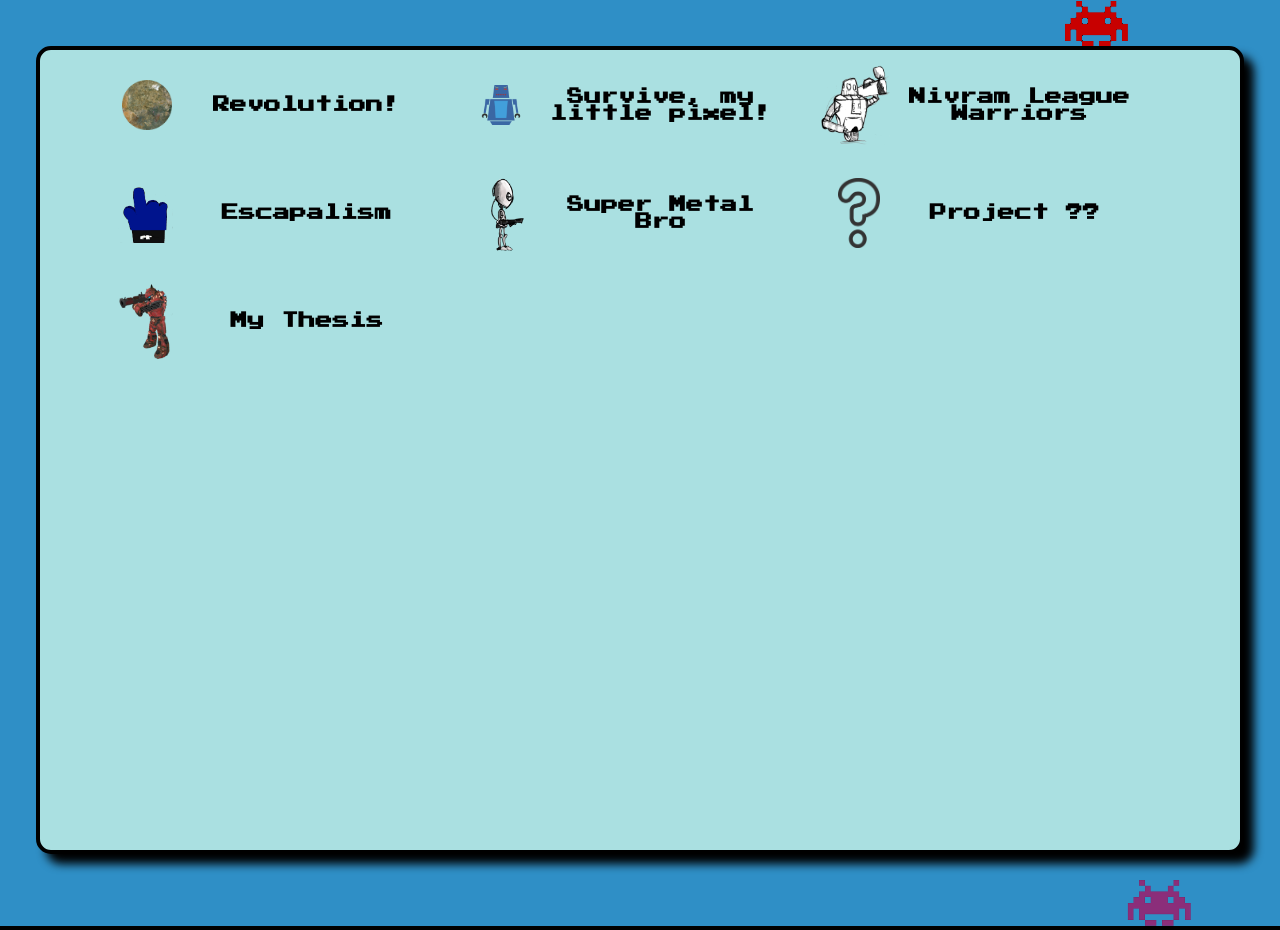
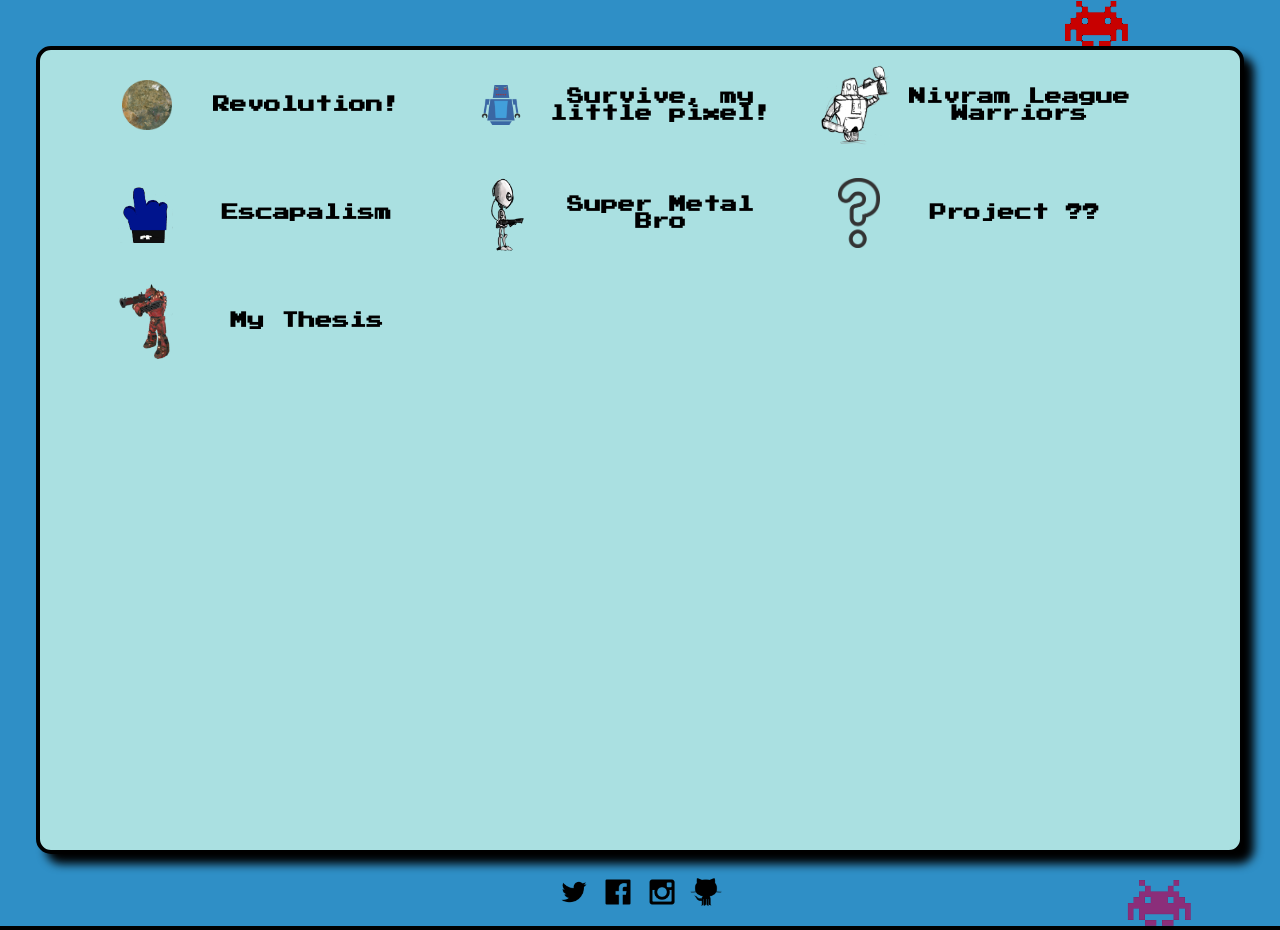
Before and after one commit to Chaosviper/Chaosviper.github.io, a plain HTML site: page index.html in a window 1280 px wide. Shown: the part 788-1718 px from the top of the page. Drawn offline with Linux system fonts and the light colour scheme.

Commit message:
Linked the paper pubblication. Added footer: it contains fb, instagram, gihub and twitter links!

```diff
--- a/CSS/BaseCSS.css
+++ b/CSS/BaseCSS.css
@@ -80,6 +80,18 @@
 	vertical-align: middle;
 
 	font-family: sans-serif;
+}
+
+.footer{
+	display: table-cell;
+	vertical-align: bottom;
+	padding-bottom:10px;
+	width: 100%;
+	text-align: center;
+}
+
+.footer a{
+	text-decoration: none;
 }
 
 .innerVerticalCentered p:first-child{
@@ -255,3 +267,9 @@ a {
 p span {
 	font-weight: bold;
 }
+
+
+.social{
+	width: 40px;
+	height: 40px;
+}
--- a/Code/functionality.js
+++ b/Code/functionality.js
@@ -303,5 +303,8 @@ function getGameURLVariable(gameIndex){
 		case 6:
 			return THESIS_SRC;
 			break;
+		case 7:
+			return PAPER_SRC;
+			break;
 	}
 }
--- a/Code/variables.js
+++ b/Code/variables.js
@@ -13,6 +13,7 @@ var GAME_SRC_ESC = "Games/Escapalism/Escapalism.html";
 var GAME_SRC_ESC_MAP = "Games/Escapalism/EscpMapGen.html";
 var GAME_SRC_SMB = "Games/SuperMetalBro/SuperMetalBro.html";
 var THESIS_SRC = "Thesis/TesiRiccardoStucchi.pdf";
+var PAPER_SRC = "http://kghost.de/cig_proc/full/paper_77.pdf";
 
 var IMAGES_SRC_REV = ["Resources/Rev/0.png","Resources/Rev/1.png","Resources/Rev/2.png",
 								"Resources/Rev/3.png", "Resources/Rev/4.png"];
--- a/index.html
+++ b/index.html
@@ -66,6 +66,22 @@
 	<div style='position:absolute; top:0px; left:0; width:100%; height:120px; z-index:-1; min-width:1110px; background:#AAE0E1'>
 	</div>
 	<div style='position:absolute; top:120px; left:0; width:100%; height:1584px; z-index:-1; border-bottom: 4px solid; min-width:1110px; background-image: url("./Resources/background.png"); background-size:100%; border-top: solid 10px black'>
+		<div class='outerVerticalCentered'>
+			<div class='footer'>
+				<a href='https://twitter.com/RiccardoStucchi'>
+					<img class='social' src='./Resources/Social/twitter.png'>
+				</a>
+				<a href='https://www.facebook.com/Chaosviper'>
+					<img class='social' src='./Resources/Social/fb.png'>
+				</a>
+				<a href='https://instagram.com/rickystucchi/'>
+					<img class='social' src='./Resources/Social/instagram.png'>
+				</a>
+				<a href='https://github.com/Chaosviper'>
+					<img class='social' src='./Resources/Social/github.png'>
+				</a>
+			</div>
+		</div>
 	</div>
 
 	<div style='height:120px; font-family:Pixel; padding-left:30px; min-width:1064px'>
@@ -409,12 +425,16 @@ Our maps are generated using <span>genetics algorithms</span> with a <span>simul
 At the end, we shown that it's possible, using the procedural content generation, create <span>maps</span> that <span>balance the different player skills/strategies</span>.
 </p>
 <p>
-Below you can find my thesis (Italian only). Soon will be available our paper submitted for this year edition (2014) of <span><a href='http://www.cig2014.de/doku.php'>CIG</a></span>.
+Below you can find my thesis (Italian only) and our paper submitted for this year edition (2014) of <span><a href='http://www.cig2014.de/doku.php'>CIG</a></span>.
 									</p>
 									<div style='padding-top:10px'>
-											<div style='float:left; width:100%'>
+											<div style='float:left; width:50%'>
 												<h4 class='TextButton' onclick='redirectToGameURL(6)'>
 													Thesis (Italian Only)  <img src='Resources/OtherImage/pdfIcon.gif' style='height:50px; padding-left:10px;  vertical-align:middle'/></h4>
+											</div>
+											<div style='float:left; width:50%'>
+												<h4 class='TextButton' onclick='redirectToGameURL(7)'>
+													Paper [CIG]  <img src='Resources/OtherImage/pdfIcon.gif' style='height:50px; padding-left:10px;  vertical-align:middle'/></h4>
 											</div>
 									</div>
 								</div>
```
Also changed, not shown: Resources/Social/fb.png (added), Resources/Social/github.png (added), Resources/Social/instagram.png (added), Resources/Social/twitter.png (added).
